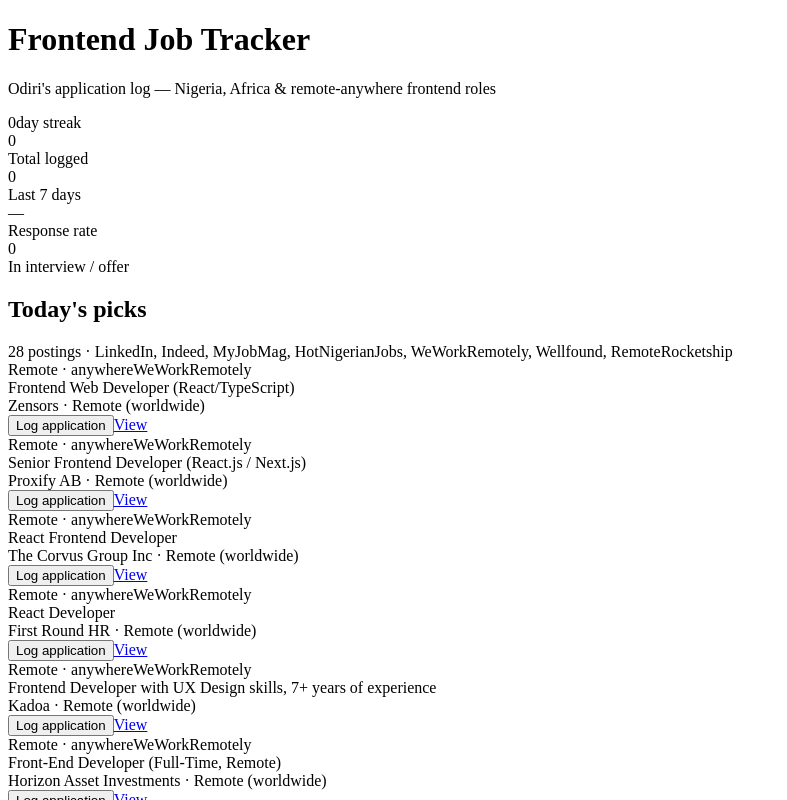
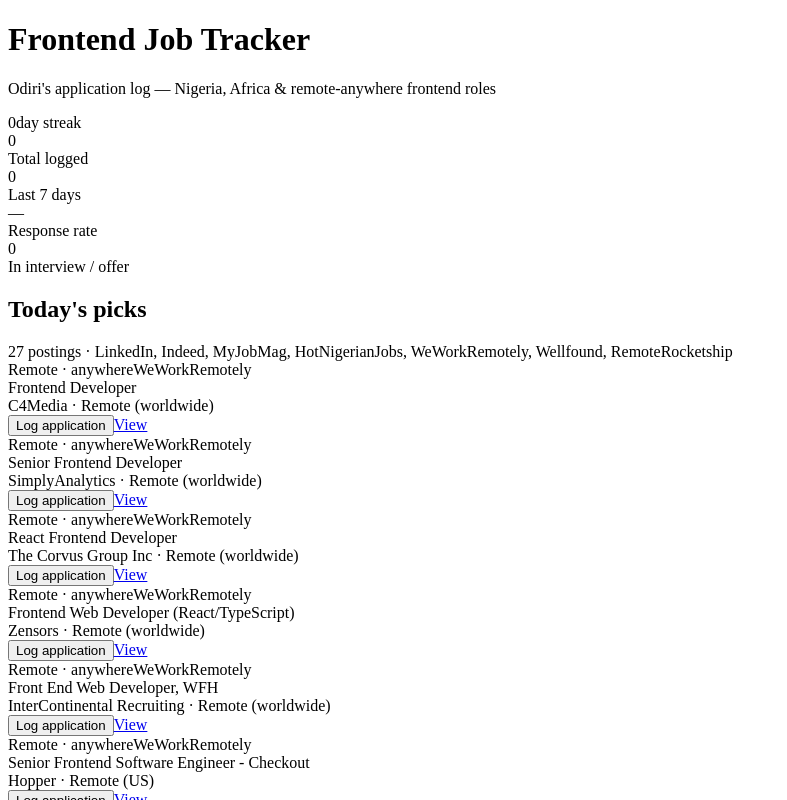
Before and after one commit to odizee/job-tracker, a React (Vite) app: page / in a window 1280 px wide. Shown: the top 800 px of the page, without its empty margins (0-787 px from the left). Built offline with nearby package versions, Linux system fonts and the light colour scheme; the HTML template or start-up script is replaced by a standard one.

Commit message:
Refresh today's picks (2026-09-01)
Sourced from WeWorkRemotely, MyJobMag, and HotNigerianJobs.

Co-Authored-By: Claude Sonnet 5 <noreply@anthropic.com>
Claude-Session: https://claude.ai/code/session_017jTNPxzMBHF7ikfjVXrSE9

```diff
--- a/src/data/picks.js
+++ b/src/data/picks.js
@@ -1,32 +1,31 @@
-// Sourced Aug 31, 2026 from WeWorkRemotely, MyJobMag and HotNigerianJobs.
+// Sourced Sep 1, 2026 from WeWorkRemotely, MyJobMag and HotNigerianJobs.
 // Edit freely — this is just the seed list "Today's picks" starts from.
 export const PICKS = [
+  { tag: "Remote · anywhere", source: "WeWorkRemotely", role: "Frontend Developer", company: "C4Media", location: "Remote (worldwide)", link: "https://weworkremotely.com/remote-jobs/c4media-frontend-developer" },
+  { tag: "Remote · anywhere", source: "WeWorkRemotely", role: "Senior Frontend Developer", company: "SimplyAnalytics", location: "Remote (worldwide)", link: "https://weworkremotely.com/remote-jobs/simplyanalytics-senior-frontend-developer" },
+  { tag: "Remote · anywhere", source: "WeWorkRemotely", role: "React Frontend Developer", company: "The Corvus Group Inc", location: "Remote (worldwide)", link: "https://weworkremotely.com/remote-jobs/the-corvus-group-inc-react-frontend-developer" },
   { tag: "Remote · anywhere", source: "WeWorkRemotely", role: "Frontend Web Developer (React/TypeScript)", company: "Zensors", location: "Remote (worldwide)", link: "https://weworkremotely.com/remote-jobs/zensors-frontend-web-developer-react-typescript-remote" },
-  { tag: "Remote · anywhere", source: "WeWorkRemotely", role: "Senior Frontend Developer (React.js / Next.js)", company: "Proxify AB", location: "Remote (worldwide)", link: "https://weworkremotely.com/remote-jobs/proxify-ab-senior-frontend-developer-react-js-next-js-1" },
-  { tag: "Remote · anywhere", source: "WeWorkRemotely", role: "React Frontend Developer", company: "The Corvus Group Inc", location: "Remote (worldwide)", link: "https://weworkremotely.com/remote-jobs/the-corvus-group-inc-react-frontend-developer" },
-  { tag: "Remote · anywhere", source: "WeWorkRemotely", role: "React Developer", company: "First Round HR", location: "Remote (worldwide)", link: "https://weworkremotely.com/remote-jobs/first-round-hr-react-developer" },
-  { tag: "Remote · anywhere", source: "WeWorkRemotely", role: "Frontend Developer with UX Design skills, 7+ years of experience", company: "Kadoa", location: "Remote (worldwide)", link: "https://weworkremotely.com/remote-jobs/kadoa-frontend-developer-with-ux-design-skills-7-years-of-experience" },
+  { tag: "Remote · anywhere", source: "WeWorkRemotely", role: "Front End Web Developer, WFH", company: "InterContinental Recruiting", location: "Remote (worldwide)", link: "https://weworkremotely.com/remote-jobs/intercontinental-recruiting-front-end-web-developer-wfh" },
+  { tag: "Remote · anywhere", source: "WeWorkRemotely", role: "Senior Frontend Software Engineer - Checkout", company: "Hopper", location: "Remote (US)", link: "https://weworkremotely.com/remote-jobs/hopper-senior-frontend-software-engineer-checkout-100-remote-us" },
+  { tag: "Remote · anywhere", source: "WeWorkRemotely", role: "Senior Frontend Developer", company: "Sanctuary Computer", location: "Remote (worldwide)", link: "https://weworkremotely.com/remote-jobs/sanctuary-computer-senior-frontend-developer-2" },
   { tag: "Remote · anywhere", source: "WeWorkRemotely", role: "Front-End Developer (Full-Time, Remote)", company: "Horizon Asset Investments", location: "Remote (worldwide)", link: "https://weworkremotely.com/remote-jobs/horizon-asset-investments-front-end-developer-full-time-remote" },
-  { tag: "Remote · anywhere", source: "WeWorkRemotely", role: "Senior Frontend Developer", company: "Sanctuary Computer", location: "Remote (worldwide)", link: "https://weworkremotely.com/remote-jobs/sanctuary-computer-senior-frontend-developer-2" },
-  { tag: "Remote · anywhere", source: "WeWorkRemotely", role: "Senior Front-end Software Engineer (Vue.js)", company: "SlidesWithFriends", location: "Remote (worldwide)", link: "https://weworkremotely.com/remote-jobs/slideswithfriends-senior-front-end-software-engineer-vue-js" },
-  { tag: "Remote · anywhere", source: "WeWorkRemotely", role: "Frontend Product Software Engineer, Design Systems", company: "Dropbox", location: "Remote (worldwide)", link: "https://weworkremotely.com/remote-jobs/dropbox-frontend-product-software-engineer-design-systems" },
-  { tag: "Remote · anywhere", source: "WeWorkRemotely", role: "Front End Engineer", company: "EventMobi", location: "Remote (worldwide)", link: "https://weworkremotely.com/remote-jobs/eventmobi-front-end-engineer-remote" },
-  { tag: "Remote · anywhere", source: "WeWorkRemotely", role: "Frontend Engineer", company: "Mobena", location: "Remote (worldwide)", link: "https://weworkremotely.com/remote-jobs/mobena-frontend-engineer" },
-  { tag: "Remote · anywhere", source: "WeWorkRemotely", role: "Senior Frontend Engineer", company: "Level", location: "Remote (worldwide)", link: "https://weworkremotely.com/remote-jobs/level-senior-frontend-engineer" },
-  { tag: "Remote · anywhere", source: "WeWorkRemotely", role: "Front End Web Developer, WFH", company: "InterContinental Recruiting", location: "Remote (worldwide)", link: "https://weworkremotely.com/remote-jobs/intercontinental-recruiting-front-end-web-developer-wfh" },
-  { tag: "Remote · anywhere", source: "WeWorkRemotely", role: "Front-End WordPress Developer", company: "Yoko Co", location: "Remote (worldwide)", link: "https://weworkremotely.com/remote-jobs/yoko-co-front-end-wordpress-developer" },
+  { tag: "Remote · anywhere", source: "WeWorkRemotely", role: "Senior Vue Developer", company: "Lemon.io", location: "Remote (worldwide)", link: "https://weworkremotely.com/remote-jobs/lemon-io-senior-vue-developer" },
+  { tag: "Remote · anywhere", source: "WeWorkRemotely", role: "Senior React Developer", company: "MemberSpace", location: "Remote (worldwide)", link: "https://weworkremotely.com/remote-jobs/memberspace-senior-react-developer" },
+  { tag: "Remote · anywhere", source: "WeWorkRemotely", role: "Web Designer", company: "Steady Vision", location: "Remote (worldwide)", link: "https://weworkremotely.com/remote-jobs/steady-vision-web-designer" },
+  { tag: "Remote · anywhere", source: "WeWorkRemotely", role: "Front End Developer", company: "Auctria", location: "Remote (worldwide)", link: "https://weworkremotely.com/remote-jobs/auctria-front-end-developer-1" },
+  { tag: "Remote · anywhere", source: "WeWorkRemotely", role: "Senior Frontend Web Developer", company: "CAI", location: "Remote (worldwide)", link: "https://weworkremotely.com/remote-jobs/cai-senior-frontend-web-developer" },
   { tag: "Nigeria · Lagos", source: "MyJobMag", role: "Frontend Developer", company: "Hampshire Heights Global Company Limited", location: "Lagos", link: "https://www.myjobmag.com/job/frontend-developer-hampshire-heights-global-company-limited" },
-  { tag: "Nigeria", source: "MyJobMag", role: "Associate Frontend Developer", company: "Tobams Group", location: "Nigeria", link: "https://www.myjobmag.com/job/associate-frontend-developer-tobams-group" },
-  { tag: "Nigeria", source: "MyJobMag", role: "Frontend Developer", company: "OnfleekQ Technologies Limited", location: "Nigeria", link: "https://www.myjobmag.com/job/frontend-developer-onfleekq-technologies-limited-1" },
-  { tag: "Nigeria · Lagos", source: "MyJobMag", role: "Junior Frontend Developer", company: "Bloocode Technology", location: "Lagos", link: "https://www.myjobmag.com/job/junior-frontend-developer-bloocode-technology" },
+  { tag: "Nigeria · Lagos", source: "MyJobMag", role: "Junior Frontend Engineer", company: "First Bank", location: "Lagos", link: "https://www.myjobmag.com/job/frontend-engineer-first-bank" },
+  { tag: "Nigeria · Lagos", source: "MyJobMag", role: "Frontend Developer (React)", company: "Tezza Business Solutions Ltd", location: "Lagos", link: "https://www.myjobmag.com/job/frontend-developer-react-tezza-business-solutions-ltd" },
+  { tag: "Nigeria · Abuja", source: "MyJobMag", role: "Frontend Developer", company: "Lead Web Praxis Media", location: "Abuja", link: "https://www.myjobmag.com/job/frontend-developer-lead-web-praxis-media" },
+  { tag: "Nigeria · Abuja", source: "MyJobMag", role: "Frontend Developer", company: "OnfleekQ Technologies Limited", location: "Abuja", link: "https://www.myjobmag.com/job/frontend-developer-onfleekq-technologies-limited-1" },
+  { tag: "Nigeria · Lagos", source: "MyJobMag", role: "Frontend Developer", company: "Zipnet Innovations & Technologies Ltd", location: "Lagos", link: "https://www.myjobmag.com/job/frontend-developer-zipnet-innovations-technologies-ltd" },
+  { tag: "Nigeria · Lagos", source: "MyJobMag", role: "React.js Developer", company: "Software Business Solutions Consulting", location: "Lagos", link: "https://www.myjobmag.com/job/react-js-developer-software-business-solutions-consulting" },
+  { tag: "Nigeria · Lagos", source: "HotNigerianJobs", role: "Frontend Developer", company: "Milestone Boutique Apartments", location: "Okodu, Lagos", link: "https://www.hotnigerianjobs.com/hotjobs/898405/frontend-developer-at-milestone-boutique-apartment.html" },
   { tag: "Nigeria · Lagos", source: "HotNigerianJobs", role: "Frontend Developer", company: "Hampshire Heights Global Company Limited (HHGCL)", location: "Lagos", link: "https://www.hotnigerianjobs.com/hotjobs/931045/frontend-developer-at-hampshire-heights-global-com.html" },
+  { tag: "Nigeria · Remote", source: "HotNigerianJobs", role: "Frontend Developer (React)", company: "D-Tech Centrix Plus Limited", location: "Remote", link: "https://www.hotnigerianjobs.com/hotjobs/629883/frontend-developer-react-at-dtech-centrix-plus-lim.html" },
+  { tag: "Nigeria", source: "HotNigerianJobs", role: "React Frontend Developer", company: "Uridium Technologies Limited", location: "Nigeria", link: "https://www.hotnigerianjobs.com/hotjobs/753454/react-frontend-developer-at-uridium-technologies-l.html" },
+  { tag: "Nigeria · Lagos", source: "HotNigerianJobs", role: "React Developer (Micro-Frontend Project)", company: "Tybitx Services International Limited", location: "Lagos", link: "https://www.hotnigerianjobs.com/hotjobs/720717/react-developer-microfrontend-project-at-a-leading.html" },
   { tag: "Nigeria · Abuja", source: "HotNigerianJobs", role: "Frontend Developer", company: "Team Manager", location: "Utako, Abuja", link: "https://www.hotnigerianjobs.com/hotjobs/803031/frontend-developer-at-team-manager.html" },
-  { tag: "Nigeria · Lagos", source: "HotNigerianJobs", role: "React Developer (Micro-Frontend Project)", company: "Tybitx Services International Limited", location: "Lagos", link: "https://www.hotnigerianjobs.com/hotjobs/720717/react-developer-microfrontend-project-at-a-leading.html" },
-  { tag: "Nigeria", source: "HotNigerianJobs", role: "React Frontend Developer", company: "Uridium Technologies Limited", location: "Nigeria", link: "https://www.hotnigerianjobs.com/hotjobs/753454/react-frontend-developer-at-uridium-technologies-l.html" },
-  { tag: "Nigeria · Remote", source: "HotNigerianJobs", role: "Frontend Developer (React)", company: "D-Tech Centrix Plus Limited", location: "Remote", link: "https://www.hotnigerianjobs.com/hotjobs/629883/frontend-developer-react-at-dtech-centrix-plus-lim.html" },
-  { tag: "Nigeria", source: "HotNigerianJobs", role: "UI/UX Engineer", company: "Strivo Labs", location: "Nigeria", link: "https://www.hotnigerianjobs.com/hotjobs/826211/ui-ux-engineer-at-strivo-labs.html" },
-  { tag: "Nigeria · Remote", source: "HotNigerianJobs", role: "Senior Fullstack / Front End Engineer (Remote)", company: "Beauty Butler", location: "Remote", link: "https://www.hotnigerianjobs.com/hotjobs/639406/senior-fullstack-front-end-engineer-remote-at-beau.html" },
-  { tag: "Nigeria · Lagos", source: "HotNigerianJobs", role: "Frontend Developer", company: "CredPal Limited", location: "Lagos", link: "https://www.hotnigerianjobs.com/hotjobs/633320/frontend-developer-t-credpal.html" },
-  { tag: "Nigeria · Abuja", source: "HotNigerianJobs", role: "Frontend Engineer", company: "Bondee", location: "Abuja, FCT", link: "https://www.hotnigerianjobs.com/hotjobs/677635/frontend-engineer-at-bondee.html" },
-  { tag: "Nigeria", source: "HotNigerianJobs", role: "Front-End Developer", company: "Baselinks Business Consult", location: "Nigeria", link: "https://www.hotnigerianjobs.com/hotjobs/681066/frontend-developer-at-baselinks-business-consult.html" },
+  { tag: "Nigeria · Lagos", source: "HotNigerianJobs", role: "Frontend Developer (React Native)", company: "Drop Innovations", location: "Magodo, Lagos", link: "https://www.hotnigerianjobs.com/hotjobs/701370/frontend-developer-react-native-at-drop-innovation.html" },
 ];
```
